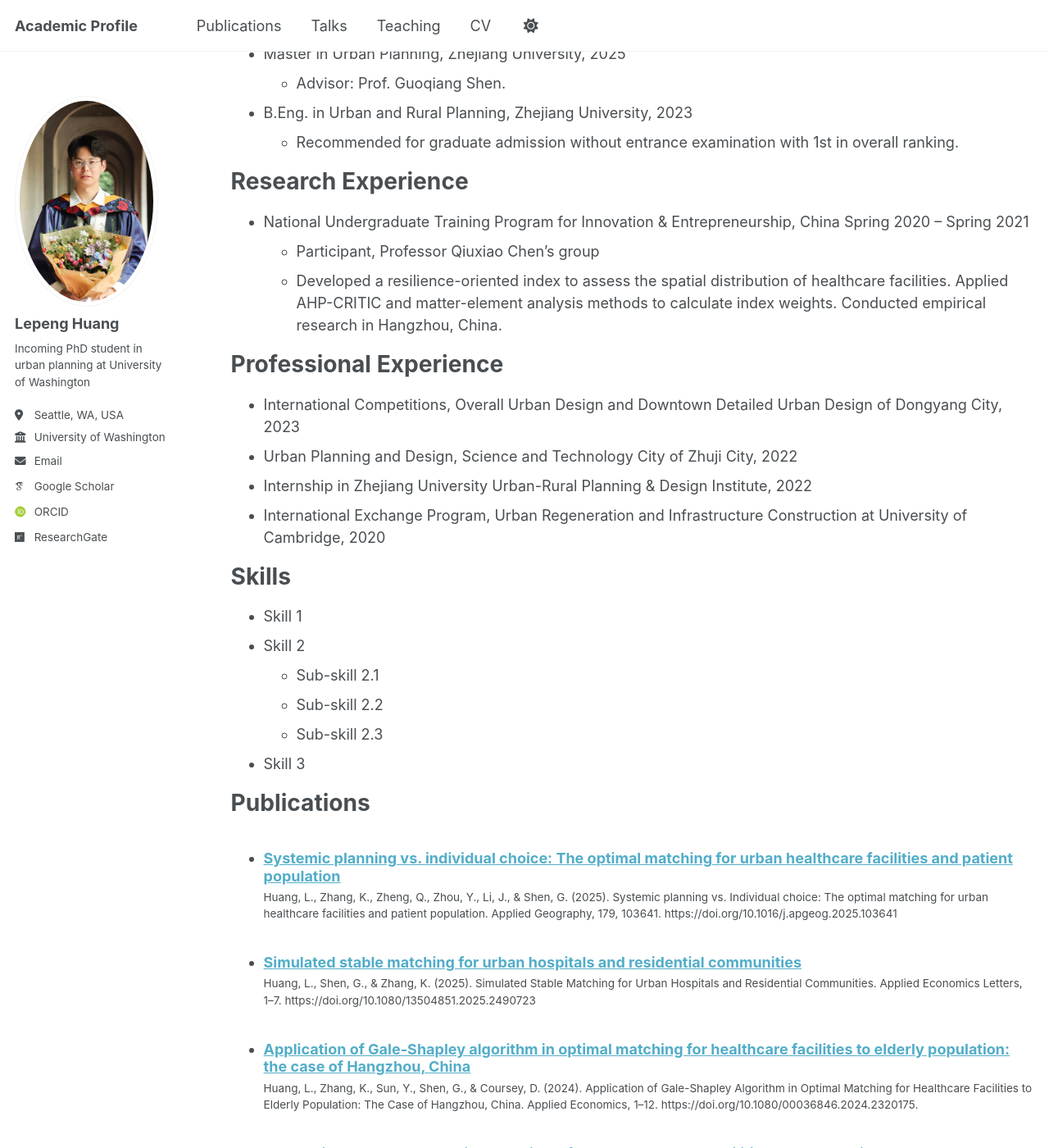
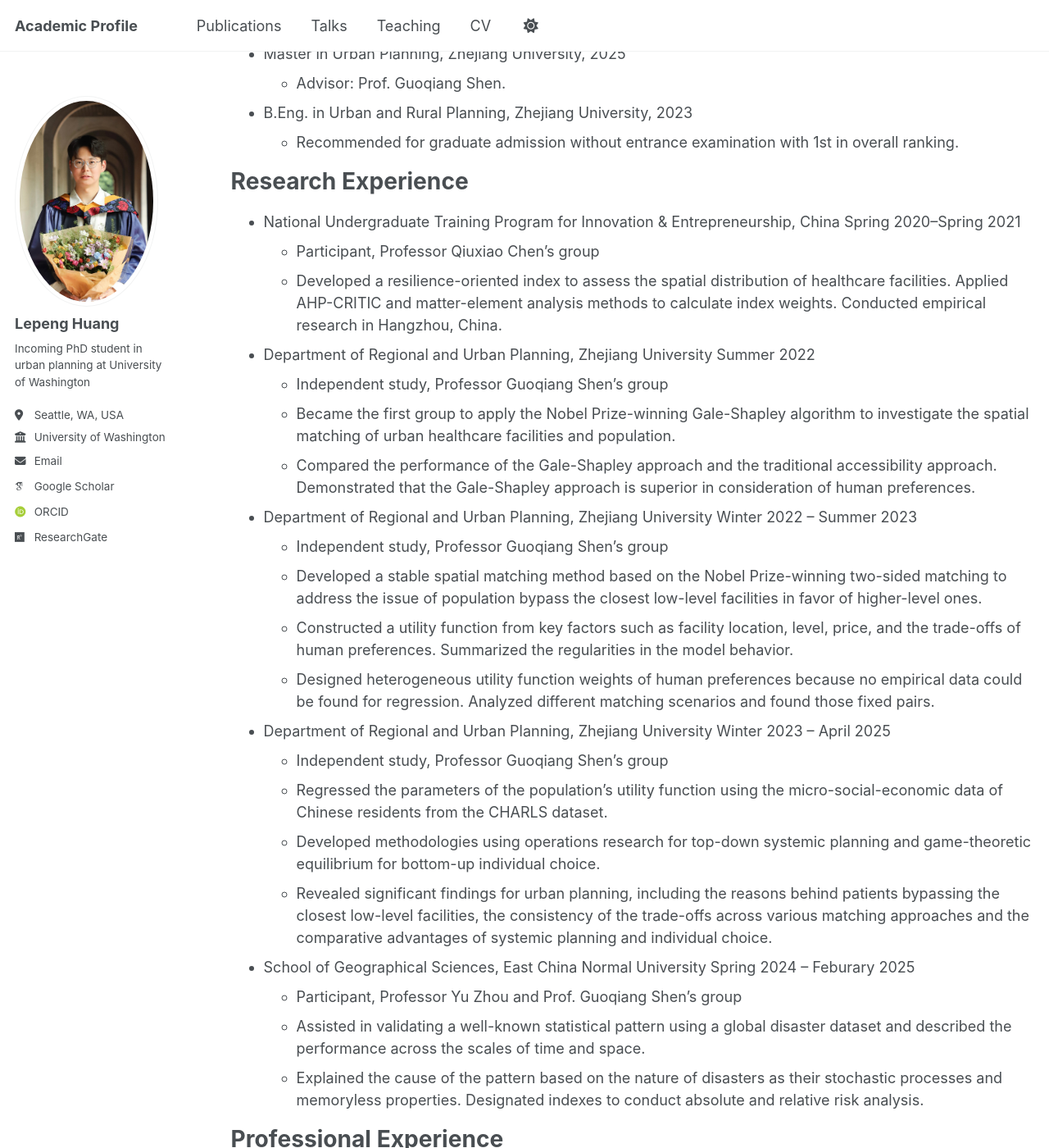
Before and after one commit to lepenghuang/lepenghuang.github.io, a Jekyll site: the page built from _pages/cv.md, in a window 1280 px wide and 1400 px high, scrolled down 204 px. Shown: the whole window at 82% size. Built offline with Jekyll 4.4.1, drawn with Linux system fonts in a browser that asks for light colours; some web fonts are replaced; a script that is not in the unit is left out.

Commit message:
Update cv.md

```diff
--- a/_pages/cv.md
+++ b/_pages/cv.md
@@ -19,9 +19,27 @@ Education
 
 Research Experience
 ======
-* National Undergraduate Training Program for Innovation & Entrepreneurship, China	Spring 2020 – Spring 2021
+* National Undergraduate Training Program for Innovation & Entrepreneurship, China	Spring 2020–Spring 2021
   * Participant, Professor Qiuxiao Chen’s group
   * Developed a resilience-oriented index to assess the spatial distribution of healthcare facilities. Applied AHP-CRITIC and matter-element analysis      methods to calculate index weights. Conducted empirical research in Hangzhou, China.
+* Department of Regional and Urban Planning, Zhejiang University	Summer 2022
+  * Independent study, Professor Guoqiang Shen’s group
+  * Became the first group to apply the Nobel Prize-winning Gale-Shapley algorithm to investigate the spatial matching of urban healthcare facilities and population.
+  * Compared the performance of the Gale-Shapley approach and the traditional accessibility approach. Demonstrated that the Gale-Shapley approach is superior in consideration of human preferences.
+* Department of Regional and Urban Planning, Zhejiang University	Winter 2022 – Summer 2023
+  * Independent study, Professor Guoqiang Shen’s group
+  * Developed a stable spatial matching method based on the Nobel Prize-winning two-sided matching to address the issue of population bypass the closest low-level facilities in favor of higher-level ones.
+  * Constructed a utility function from key factors such as facility location, level, price, and the trade-offs of human preferences. Summarized the regularities in the model behavior.
+  * Designed heterogeneous utility function weights of human preferences because no empirical data could be found for regression. Analyzed different matching scenarios and found those fixed pairs.
+* Department of Regional and Urban Planning, Zhejiang University	Winter 2023 – April 2025
+  * Independent study, Professor Guoqiang Shen’s group
+  * Regressed the parameters of the population’s utility function using the micro-social-economic data of Chinese residents from the CHARLS dataset.
+  * Developed methodologies using operations research for top-down systemic planning and game-theoretic equilibrium for bottom-up individual choice.
+  * Revealed significant findings for urban planning, including the reasons behind patients bypassing the closest low-level facilities, the consistency of the trade-offs across various matching approaches and the comparative advantages of systemic planning and individual choice.
+* School of Geographical Sciences, East China Normal University	Spring 2024 – Feburary 2025
+  * Participant, Professor Yu Zhou and Prof. Guoqiang Shen’s group
+  * Assisted in validating a well-known statistical pattern using a global disaster dataset and described the performance across the scales of time and space.
+  * Explained the cause of the pattern based on the nature of disasters as their stochastic processes and memoryless properties. Designated indexes to conduct absolute and relative risk analysis.
 
 Professional Experience
 ======
```
